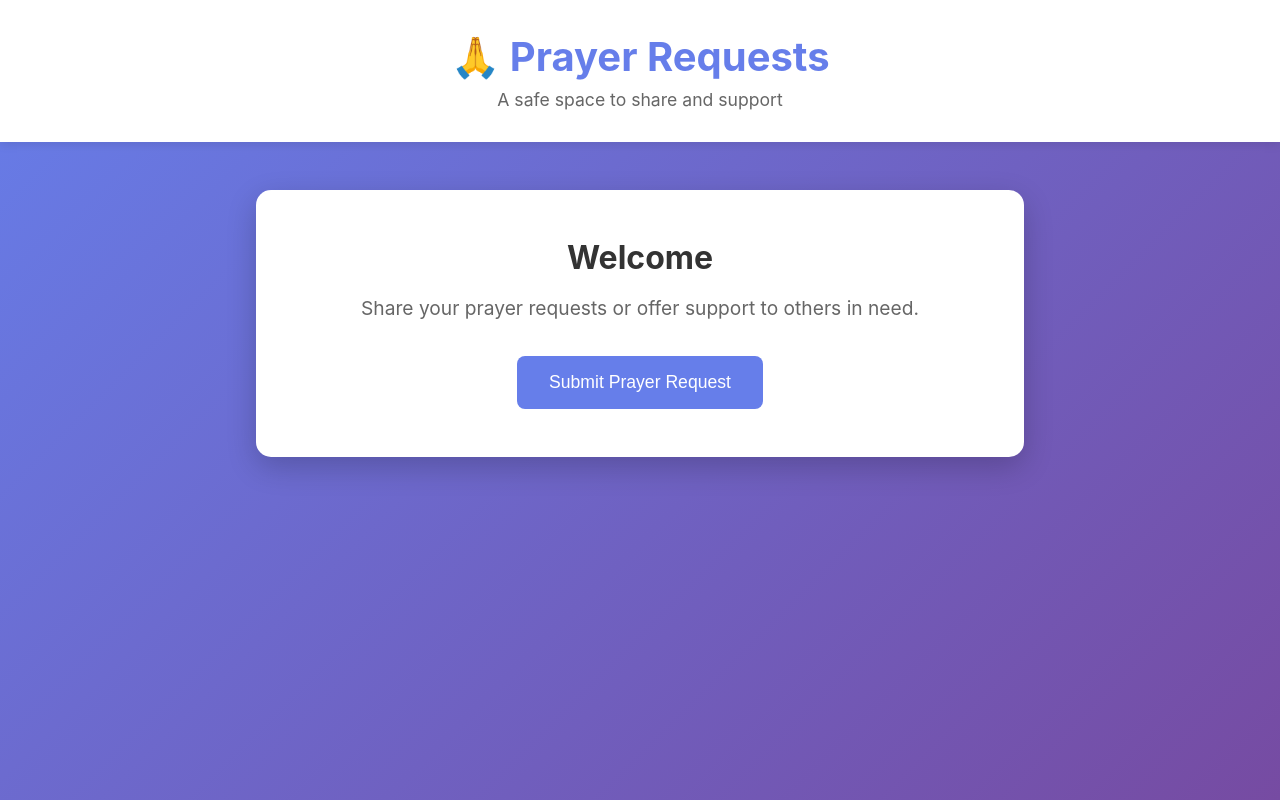
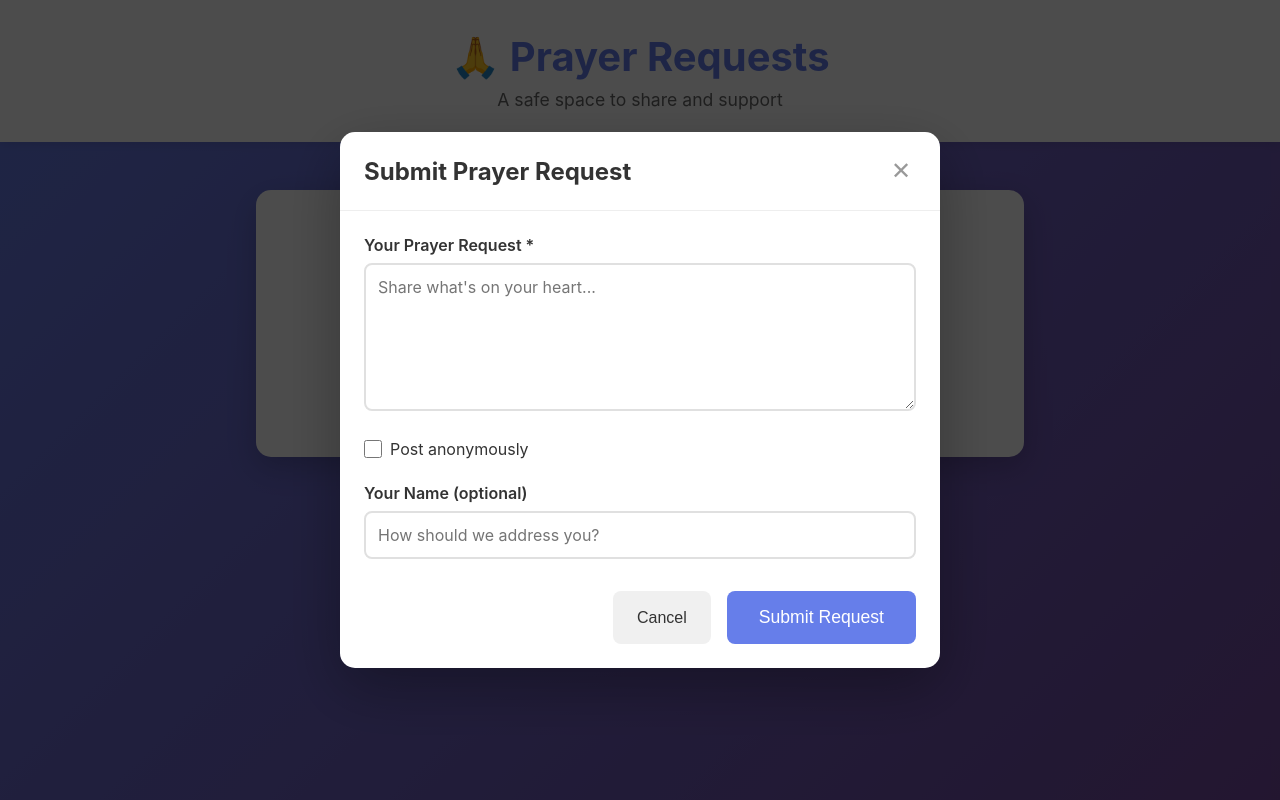
Before and after one commit to dwightwpursuit/prayer-request-app, a React (Create React App) app in the folder client/: page / in a window 1280 px wide. Both pictures are taken after a click on the button "Submit Prayer Request". Built offline with nearby package versions, Linux system fonts and the light colour scheme.

Commit message:
Added prayer request submission form

```diff
--- a/client/src/App.css
+++ b/client/src/App.css
@@ -71,3 +71,46 @@
   transform: translateY(-2px);
   box-shadow: 0 5px 15px rgba(102, 126, 234, 0.4);
 }
+.requests-section {
+  margin-top: 3rem;
+}
+
+.requests-section h2 {
+  color: white;
+  text-align: center;
+  margin-bottom: 2rem;
+  font-size: 1.8rem;
+}
+
+.request-card {
+  background: white;
+  padding: 1.5rem;
+  border-radius: 10px;
+  margin-bottom: 1.5rem;
+  box-shadow: 0 5px 15px rgba(0,0,0,0.1);
+}
+
+.request-header {
+  display: flex;
+  justify-content: space-between;
+  align-items: center;
+  margin-bottom: 1rem;
+  padding-bottom: 0.5rem;
+  border-bottom: 1px solid #eee;
+}
+
+.request-name {
+  font-weight: 600;
+  color: #667eea;
+}
+
+.request-date {
+  color: #999;
+  font-size: 0.9rem;
+}
+
+.request-text {
+  color: #333;
+  line-height: 1.6;
+  margin: 0;
+}
--- a/client/src/App.js
+++ b/client/src/App.js
@@ -1,6 +1,16 @@
+import React, { useState } from 'react';
 import './App.css';
+import PrayerRequestForm from './PrayerRequestForm';
 
 function App() {
+  const [showForm, setShowForm] = useState(false);
+  const [requests, setRequests] = useState([]);
+
+  const handleSubmitRequest = (newRequest) => {
+    setRequests([newRequest, ...requests]);
+    setShowForm(false);
+  };
+
   return (
     <div className="App">
       <header className="app-header">
@@ -12,9 +22,36 @@ function App() {
         <div className="welcome-section">
           <h2>Welcome</h2>
           <p>Share your prayer requests or offer support to others in need.</p>
-          <button className="primary-button">Submit Prayer Request</button>
+          <button
+            className="primary-button"
+            onClick={() => setShowForm(true)}
+          >
+            Submit Prayer Request
+          </button>
         </div>
+
+        {requests.length > 0 && (
+          <div className="requests-section">
+            <h2>Prayer Requests</h2>
+            {requests.map(request => (
+              <div key={request.id} className="request-card">
+                <div className="request-header">
+                  <span className="request-name">{request.name}</span>
+                  <span className="request-date">{request.date}</span>
+                </div>
+                <p className="request-text">{request.text}</p>
+              </div>
+            ))}
+          </div>
+        )}
       </main>
+
+      {showForm && (
+        <PrayerRequestForm
+          onClose={() => setShowForm(false)}
+          onSubmit={handleSubmitRequest}
+        />
+      )}
     </div>
   );
 }
--- /dev/null
+++ b/client/src/PrayerRequestForm.css
@@ -0,0 +1,130 @@
+.modal-overlay {
+    position: fixed;
+    top: 0;
+    left: 0;
+    right: 0;
+    bottom: 0;
+    background: rgba(0, 0, 0, 0.7);
+    display: flex;
+    justify-content: center;
+    align-items: center;
+    z-index: 1000;
+  }
+
+  .modal-content {
+    background: white;
+    border-radius: 15px;
+    width: 90%;
+    max-width: 600px;
+    max-height: 90vh;
+    overflow-y: auto;
+    box-shadow: 0 20px 60px rgba(0, 0, 0, 0.3);
+  }
+
+  .modal-header {
+    display: flex;
+    justify-content: space-between;
+    align-items: center;
+    padding: 1.5rem;
+    border-bottom: 1px solid #eee;
+  }
+
+  .modal-header h2 {
+    color: #333;
+    font-size: 1.5rem;
+    margin: 0;
+  }
+
+  .close-button {
+    background: none;
+    border: none;
+    font-size: 1.5rem;
+    color: #999;
+    cursor: pointer;
+    padding: 0;
+    width: 30px;
+    height: 30px;
+    display: flex;
+    align-items: center;
+    justify-content: center;
+    border-radius: 5px;
+    transition: all 0.2s;
+  }
+
+  .close-button:hover {
+    background: #f0f0f0;
+    color: #333;
+  }
+
+  form {
+    padding: 1.5rem;
+  }
+
+  .form-group {
+    margin-bottom: 1.5rem;
+  }
+
+  .form-group label {
+    display: block;
+    color: #333;
+    font-weight: 600;
+    margin-bottom: 0.5rem;
+  }
+
+  .form-group textarea,
+  .form-group input[type="text"] {
+    width: 100%;
+    padding: 0.75rem;
+    border: 2px solid #e0e0e0;
+    border-radius: 8px;
+    font-size: 1rem;
+    font-family: inherit;
+    transition: border-color 0.2s;
+  }
+
+  .form-group textarea:focus,
+  .form-group input[type="text"]:focus {
+    outline: none;
+    border-color: #667eea;
+  }
+
+  .form-group textarea {
+    resize: vertical;
+    min-height: 120px;
+  }
+
+  .checkbox-group label {
+    display: flex;
+    align-items: center;
+    font-weight: normal;
+    cursor: pointer;
+  }
+
+  .checkbox-group input[type="checkbox"] {
+    width: 18px;
+    height: 18px;
+    margin-right: 0.5rem;
+    cursor: pointer;
+  }
+
+  .form-actions {
+    display: flex;
+    gap: 1rem;
+    justify-content: flex-end;
+    margin-top: 2rem;
+  }
+
+  .secondary-button {
+    background: #f0f0f0;
+    color: #333;
+    border: none;
+    padding: 0.75rem 1.5rem;
+    font-size: 1rem;
+    border-radius: 8px;
+    cursor: pointer;
+    transition: all 0.2s;
+  }
+
+  .secondary-button:hover {
+    background: #e0e0e0;
+  }
--- /dev/null
+++ b/client/src/PrayerRequestForm.js
@@ -0,0 +1,86 @@
+import React, { useState } from 'react';
+import './PrayerRequestForm.css';
+
+function PrayerRequestForm({ onClose, onSubmit }) {
+  const [requestText, setRequestText] = useState('');
+  const [isAnonymous, setIsAnonymous] = useState(false);
+  const [name, setName] = useState('');
+
+  const handleSubmit = (e) => {
+    e.preventDefault();
+
+    if (requestText.trim()) {
+      const newRequest = {
+        id: Date.now(),
+        text: requestText,
+        isAnonymous: isAnonymous,
+        name: isAnonymous ? 'Anonymous' : name || 'Anonymous',
+        date: new Date().toLocaleDateString(),
+        responses: []
+      };
+
+      onSubmit(newRequest);
+      setRequestText('');
+      setName('');
+      setIsAnonymous(false);
+    }
+  };
+
+  return (
+    <div className="modal-overlay">
+      <div className="modal-content">
+        <div className="modal-header">
+          <h2>Submit Prayer Request</h2>
+          <button className="close-button" onClick={onClose}>✕</button>
+        </div>
+
+        <form onSubmit={handleSubmit}>
+          <div className="form-group">
+            <label>Your Prayer Request *</label>
+            <textarea
+              value={requestText}
+              onChange={(e) => setRequestText(e.target.value)}
+              placeholder="Share what's on your heart..."
+              rows="6"
+              required
+            />
+          </div>
+
+          <div className="form-group checkbox-group">
+            <label>
+              <input
+                type="checkbox"
+                checked={isAnonymous}
+                onChange={(e) => setIsAnonymous(e.target.checked)}
+              />
+              Post anonymously
+            </label>
+          </div>
+
+          {!isAnonymous && (
+            <div className="form-group">
+              <label>Your Name (optional)</label>
+              <input
+                type="text"
+                value={name}
+                onChange={(e) => setName(e.target.value)}
+                placeholder="How should we address you?"
+              />
+            </div>
+          )}
+
+          <div className="form-actions">
+            <button type="button" className="secondary-button" onClick={onClose}>
+              Cancel
+            </button>
+            <button type="submit" className="primary-button">
+              Submit Request
+            </button>
+          </div>
+        </form>
+      </div>
+    </div>
+  );
+}
+
+export default PrayerRequestForm;
```
